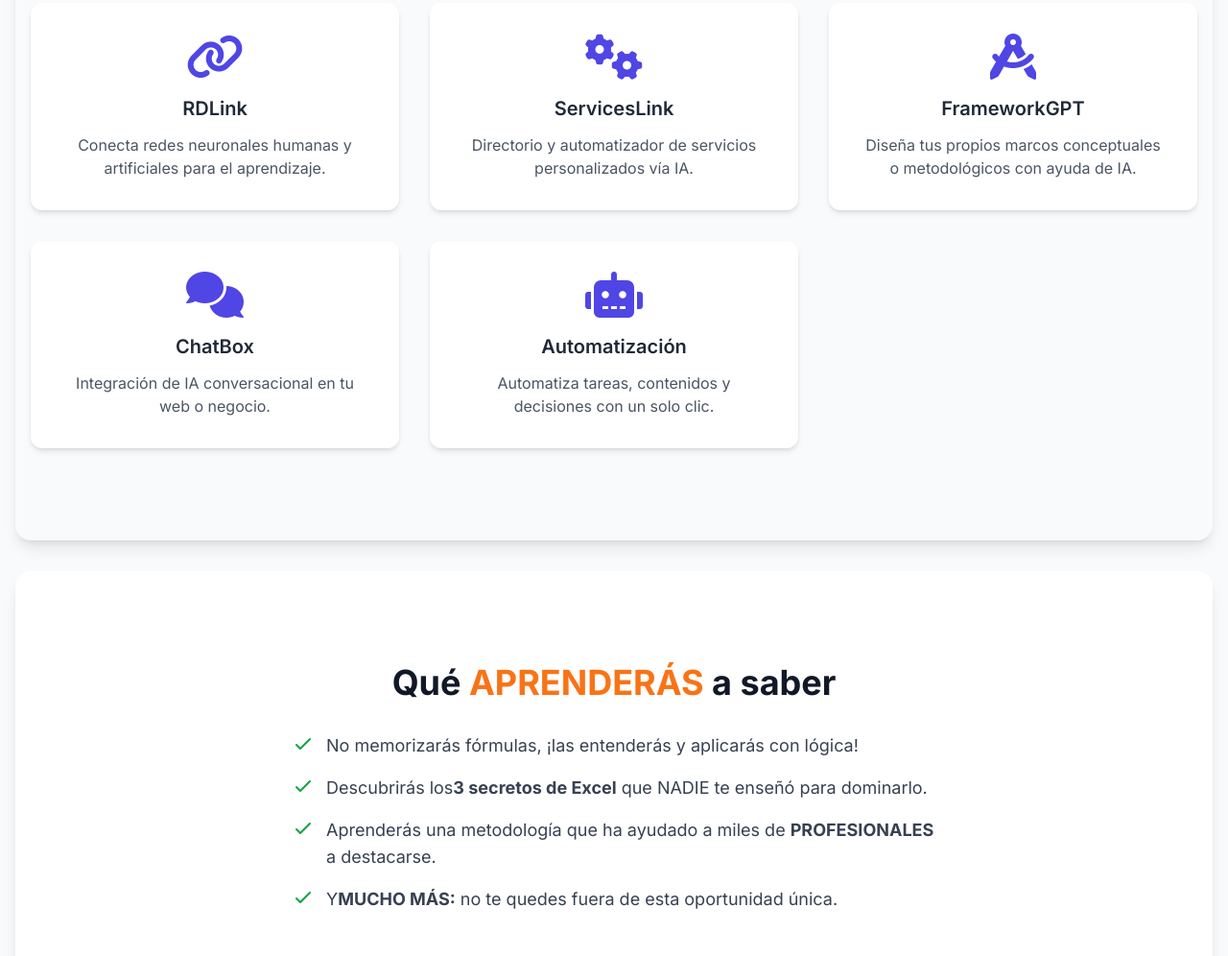
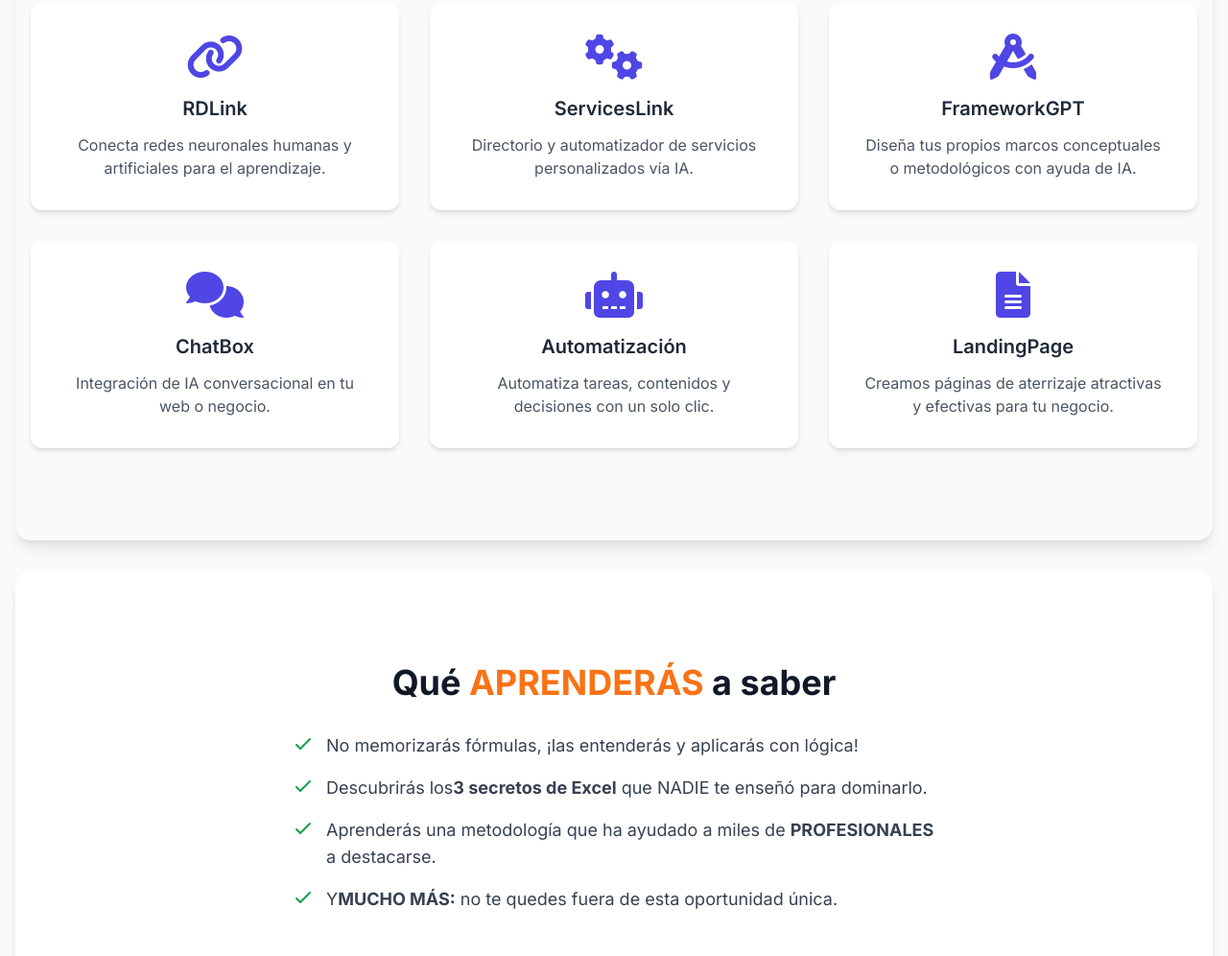
Before and after one commit to deivixadams/Landing-Page-Servicios, a plain HTML site: page index.html in a window 1280 px wide. Shown: the part 3553-4549 px from the top of the page at 96% size. Drawn offline with nearby package versions, Linux system fonts and the light colour scheme.

Commit message:
Completado card

```diff
--- a/index.html
+++ b/index.html
@@ -338,6 +338,16 @@
                         Automatiza tareas, contenidos y decisiones con un solo clic.
                     </p>
                 </div>
+                <!-- Card: LandingPage -->
+                <div class="bg-white p-8 rounded-xl shadow-md hover:shadow-lg transition duration-300 transform hover:-translate-y-2">
+                    <div class="text-indigo-600 mb-4">
+                        <i class="fas fa-file-alt fa-3x"></i>
+                    </div>
+                    <h3 class="text-xl font-semibold text-gray-800 mb-3">LandingPage</h3>
+                    <p class="text-gray-600">
+                        Creamos páginas de aterrizaje atractivas y efectivas para tu negocio.
+                    </p>
+                </div>
             </div>
         </div>
     </section>
```
